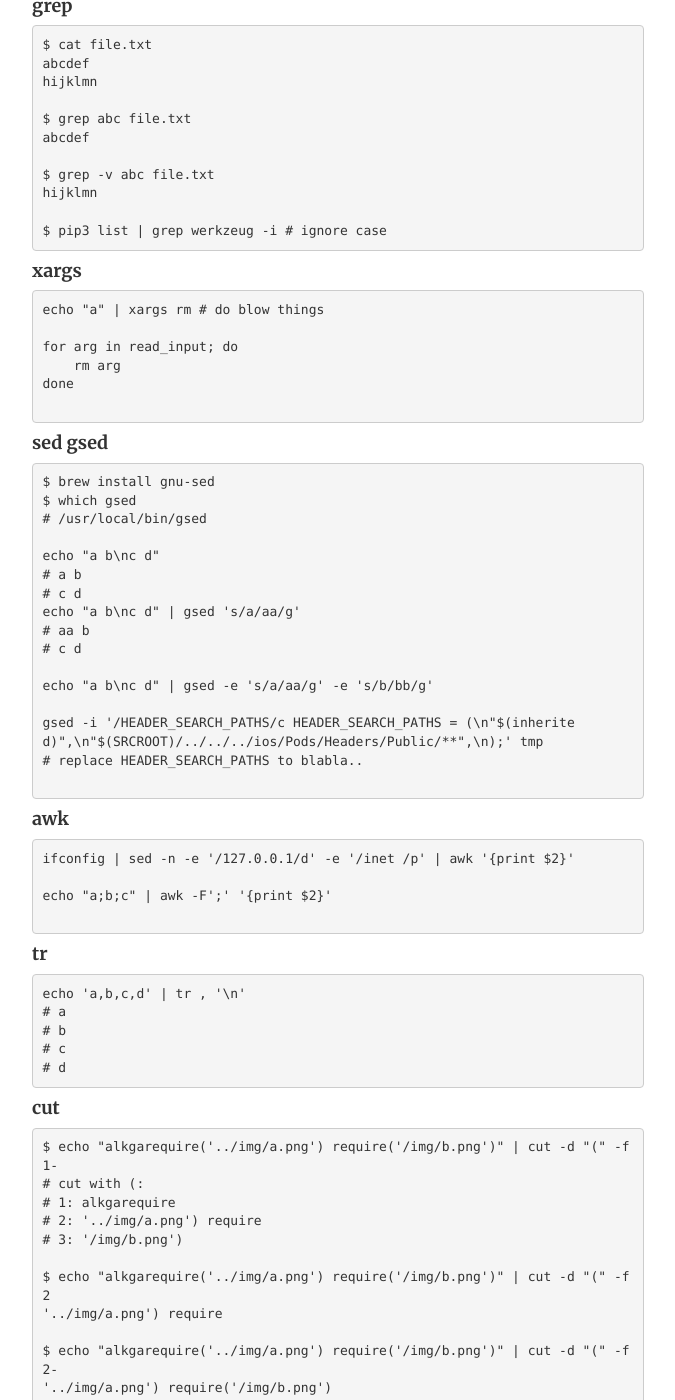
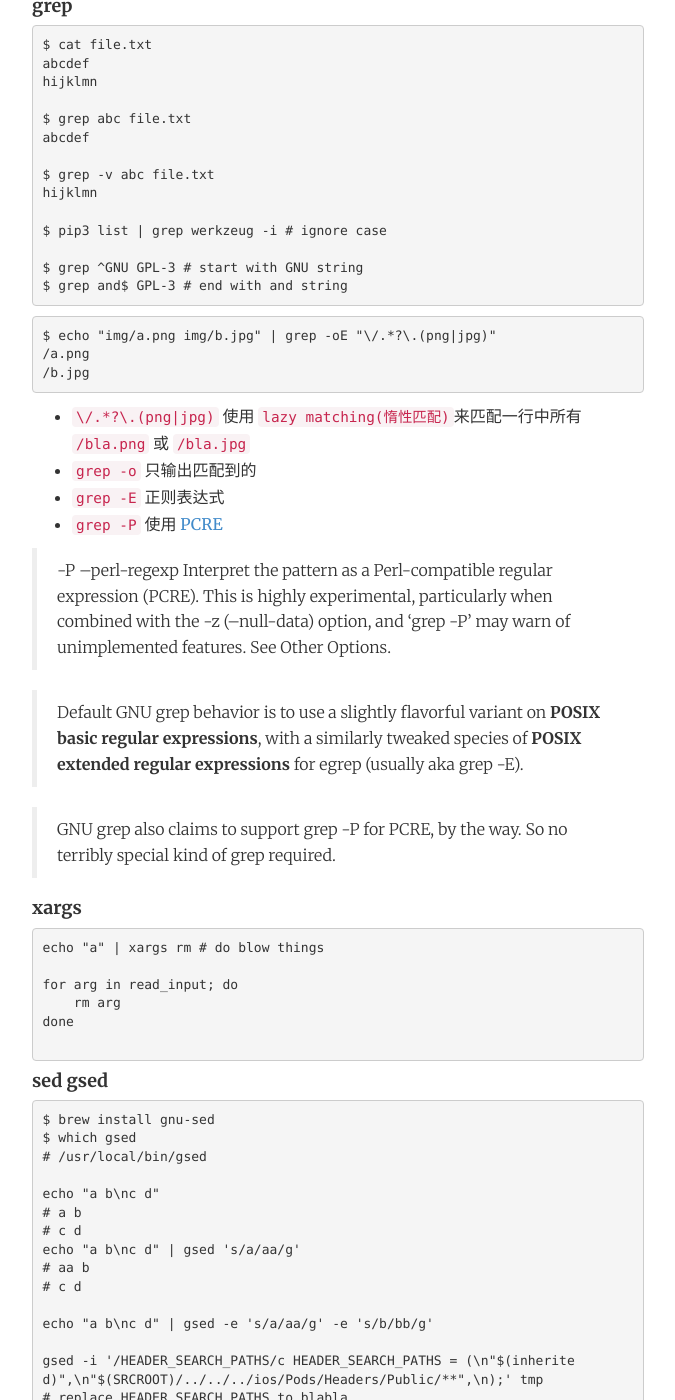
Before and after one commit to FaiChou/faichou.github.io, a Jekyll site: the page built from _posts/2018-06-22-shell.md, in a window 1280 px wide and 1400 px high, scrolled down 3458 px. Shown: the whole window, without its empty margins (302-977 px from the left). Built offline with Jekyll 4.4.1, drawn with Linux system fonts in a browser that asks for light colours; comment, search, counter and statistics services are not loaded; some of the changed text lies outside the part shown.

Commit message:
update grep and find to shell post

````diff
--- a/_posts/2018-06-22-shell.md
+++ b/_posts/2018-06-22-shell.md
@@ -165,7 +165,29 @@ $ grep -v abc file.txt
 hijklmn
 
 $ pip3 list | grep werkzeug -i # ignore case
+
+$ grep ^GNU GPL-3 # start with GNU string
+$ grep and$ GPL-3 # end with and string
 ```
+
+```bash
+$ echo "img/a.png img/b.jpg" | grep -oE "\/.*?\.(png|jpg)"
+/a.png
+/b.jpg
+```
+
+- `\/.*?\.(png|jpg)` 使用 `lazy matching(惰性匹配)`来匹配一行中所有 `/bla.png` 或 `/bla.jpg`
+- `grep -o` 只输出匹配到的
+- `grep -E` 正则表达式
+- `grep -P` 使用 [PCRE](https://stackoverflow.com/questions/16658333/grep-p-no-longer-works-how-can-i-rewrite-my-searches)
+
+> -P --perl-regexp
+Interpret the pattern as a Perl-compatible regular expression (PCRE). This is highly experimental, particularly when combined with the -z (--null-data) option, and ‘grep -P’ may warn of unimplemented features. See Other Options.
+
+
+> Default GNU grep behavior is to use a slightly flavorful variant on **POSIX basic regular expressions**, with a similarly tweaked species of **POSIX extended regular expressions** for egrep (usually aka grep -E).
+
+> GNU grep also claims to support grep -P for PCRE, by the way. So no terribly special kind of grep required.
 
 #### xargs
 
@@ -246,6 +268,14 @@ find . -type f # find files
 find ./path/ -name '*.txt' | xargs grep 'string'
 ```
 
+```bash
+$ find . -type f -name "*.ts" -or -name "*.tsx" -or -name "*.js" | xargs grep "require(" > ~/Downloads/match.txt
+```
+
+find current direction recursively all `ts, tsx, js` file which contain `require(` line.
+
+
+
 #### sips
 
 之前博客里有学习过 [convert](https://www.imagemagick.org/script/convert.php) 命令, 很强大的图片编辑转换工具, 配合 [composite](https://www.imagemagick.org/script/composite.php) 处理图片简直不要太爽.
````
